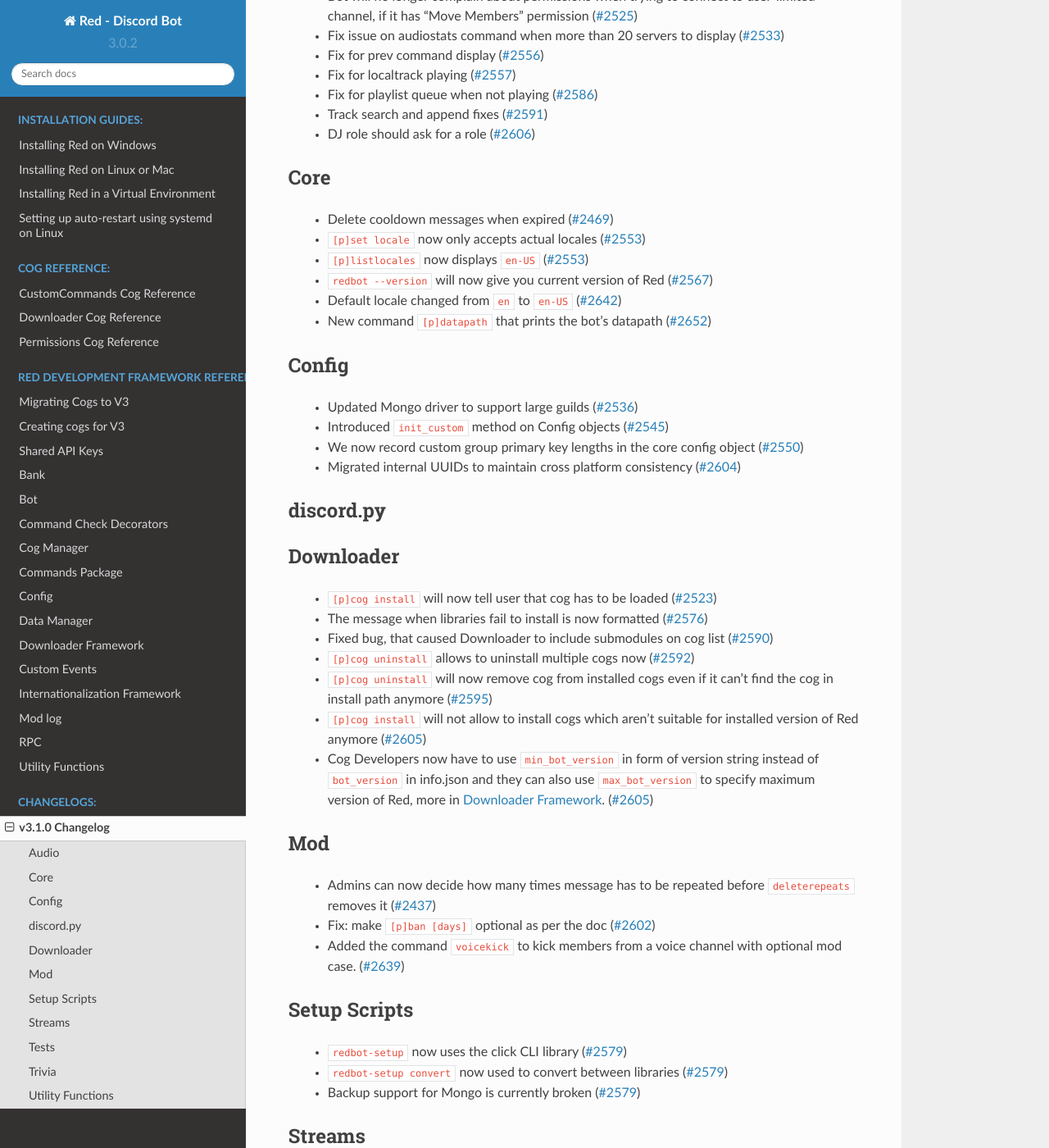
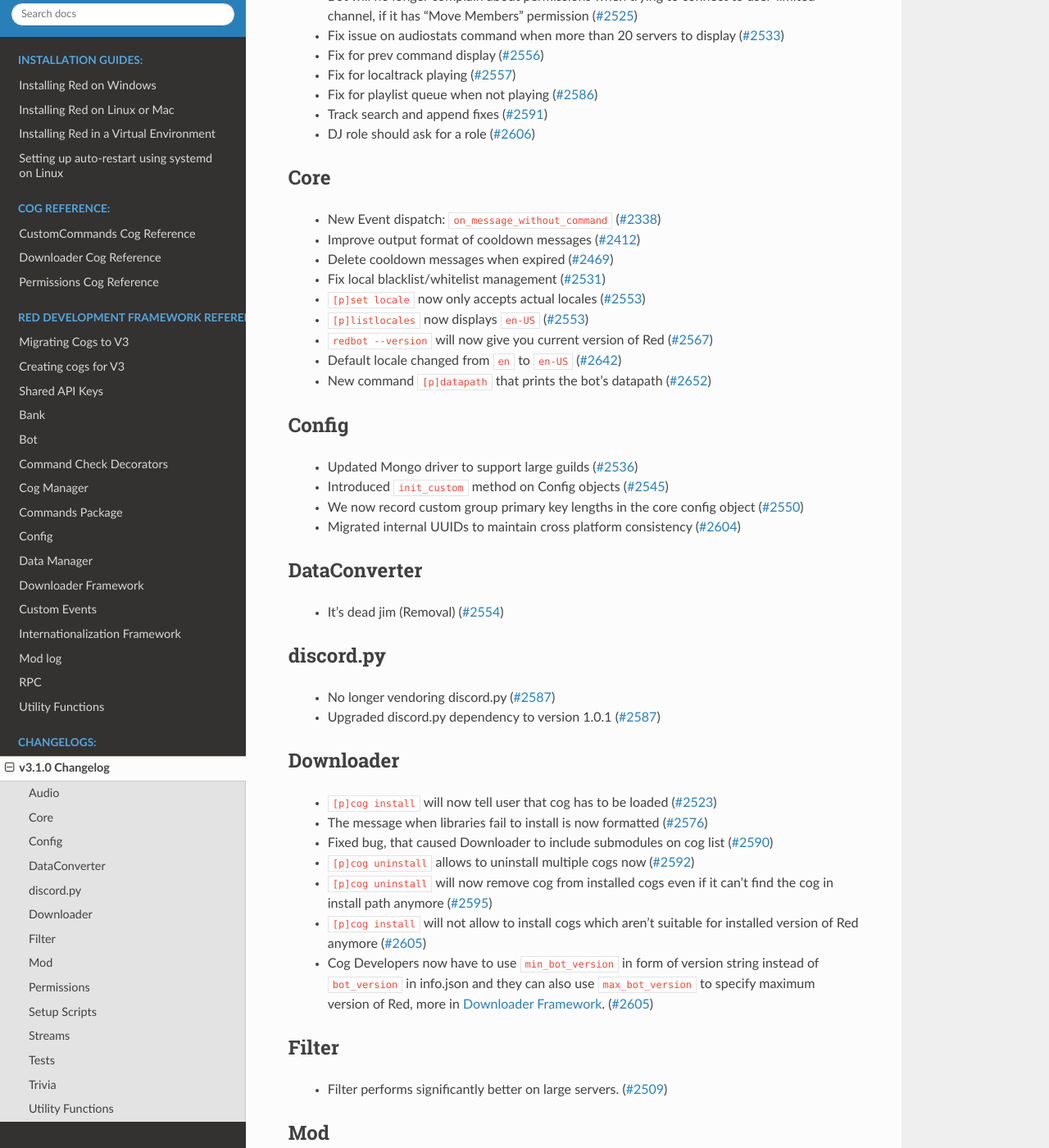
Before and after one commit to Renirous/Red-DiscordBot, a Sphinx documentation site: the page built from docs/changelog_3_1_0.rst, in a window 1280 px wide and 1400 px high, scrolled down 544 px. Shown: the whole window at 82% size. Built offline with Sphinx 7.4.7 and the Read the Docs theme 2.0.0, drawn with Linux system fonts in a browser that asks for light colours; the version number is read from the project's files by our own code; some of the changed text lies outside the part shown.

Commit message:
Add contributions to changelog  (#2666)
* Put some stuff in the changelog

* explicit note on d.py ver

```diff
--- a/docs/changelog_3_1_0.rst
+++ b/docs/changelog_3_1_0.rst
@@ -33,7 +33,10 @@
 Core
 ----
 
+ * New Event dispatch: ``on_message_without_command`` (`#2338`_)
+ * Improve output format of cooldown messages (`#2412`_)
  * Delete cooldown messages when expired (`#2469`_)
+ * Fix local blacklist/whitelist management (`#2531`_)
  * ``[p]set locale`` now only accepts actual locales (`#2553`_)
  * ``[p]listlocales`` now displays ``en-US`` (`#2553`_)
  * ``redbot --version`` will now give you current version of Red (`#2567`_)
@@ -49,9 +52,18 @@
  * We now record custom group primary key lengths in the core config object (`#2550`_)
  * Migrated internal UUIDs to maintain cross platform consistency (`#2604`_)
 
+-------------
+DataConverter
+-------------
+
+ * It's dead jim (Removal) (`#2554`_)
+
 ----------
 discord.py
 ----------
+
+ * No longer vendoring discord.py (`#2587`_)
+ * Upgraded discord.py dependency to version 1.0.1 (`#2587`_)
 
 ----------
 Downloader
@@ -65,6 +77,12 @@
  * ``[p]cog install`` will not allow to install cogs which aren't suitable for installed version of Red anymore (`#2605`_)
  * Cog Developers now have to use ``min_bot_version`` in form of version string instead of ``bot_version`` in info.json and they can also use ``max_bot_version`` to specify maximum version of Red, more in :doc:`framework_downloader`. (`#2605`_)
 
+------
+Filter
+------
+
+ * Filter performs significantly better on large servers. (`#2509`_)
+
 ---
 Mod
 ---
@@ -72,6 +90,12 @@
  * Admins can now decide how many times message has to be repeated before ``deleterepeats`` removes it (`#2437`_)
  * Fix: make ``[p]ban [days]`` optional as per the doc (`#2602`_)
  * Added the command ``voicekick`` to kick members from a voice channel with optional mod case. (`#2639`_)
+
+-----------
+Permissions
+-----------
+
+ * Removed: ``p`` alias for ``permissions`` command (`#2467`_)
 
 -------------
 Setup Scripts
@@ -104,15 +128,20 @@
 Utility Functions
 -----------------
 
+ * New: ``chat_formatting.humaize_timedelta`` (`#2412`_)
  * ``Tunnel`` - Spelling correction of method name - changed ``files_from_attatch`` to ``files_from_attach`` (old name is left for backwards compatibility) (`#2496`_)
  * ``Tunnel`` - fixed behavior of ``react_close()``, now when tunnel closes message will be sent to other end (`#2507`_)
+ * ``chat_formatting.humanize_list`` - Improved error handling of empty lists (`#2597`_)
 
 .. _#2328: https://github.com/Cog-Creators/Red-DiscordBot/pull/2328
+.. _#2338: https://github.com/Cog-Creators/Red-DiscordBot/pull/2338
+.. _#2412: https://github.com/Cog-Creators/Red-DiscordBot/pull/2412
 .. _#2437: https://github.com/Cog-Creators/Red-DiscordBot/pull/2437
 .. _#2457: https://github.com/Cog-Creators/Red-DiscordBot/pull/2457
 .. _#2461: https://github.com/Cog-Creators/Red-DiscordBot/pull/2461
 .. _#2462: https://github.com/Cog-Creators/Red-DiscordBot/pull/2462
 .. _#2465: https://github.com/Cog-Creators/Red-DiscordBot/pull/2465
+.. _#2467: https://github.com/Cog-Creators/Red-DiscordBot/pull/2467
 .. _#2469: https://github.com/Cog-Creators/Red-DiscordBot/pull/2469
 .. _#2470: https://github.com/Cog-Creators/Red-DiscordBot/pull/2470
 .. _#2472: https://github.com/Cog-Creators/Red-DiscordBot/pull/2472
@@ -122,16 +151,19 @@
 .. _#2482: https://github.com/Cog-Creators/Red-DiscordBot/pull/2482
 .. _#2496: https://github.com/Cog-Creators/Red-DiscordBot/pull/2496
 .. _#2507: https://github.com/Cog-Creators/Red-DiscordBot/pull/2507
+.. _#2509: https://github.com/Cog-Creators/Red-DiscordBot/pull/2509
 .. _#2513: https://github.com/Cog-Creators/Red-DiscordBot/pull/2513
 .. _#2521: https://github.com/Cog-Creators/Red-DiscordBot/pull/2521
 .. _#2523: https://github.com/Cog-Creators/Red-DiscordBot/pull/2523
 .. _#2525: https://github.com/Cog-Creators/Red-DiscordBot/pull/2525
+.. _#2531: https://github.com/Cog-Creators/Red-DiscordBot/pull/2531
 .. _#2533: https://github.com/Cog-Creators/Red-DiscordBot/pull/2533
 .. _#2536: https://github.com/Cog-Creators/Red-DiscordBot/pull/2536
 .. _#2540: https://github.com/Cog-Creators/Red-DiscordBot/pull/2540
 .. _#2545: https://github.com/Cog-Creators/Red-DiscordBot/pull/2545
 .. _#2550: https://github.com/Cog-Creators/Red-DiscordBot/pull/2550
 .. _#2553: https://github.com/Cog-Creators/Red-DiscordBot/pull/2553
+.. _#2554: https://github.com/Cog-Creators/Red-DiscordBot/pull/2554
 .. _#2556: https://github.com/Cog-Creators/Red-DiscordBot/pull/2556
 .. _#2557: https://github.com/Cog-Creators/Red-DiscordBot/pull/2557
 .. _#2565: https://github.com/Cog-Creators/Red-DiscordBot/pull/2565
@@ -139,10 +171,12 @@
 .. _#2576: https://github.com/Cog-Creators/Red-DiscordBot/pull/2576
 .. _#2579: https://github.com/Cog-Creators/Red-DiscordBot/pull/2579
 .. _#2586: https://github.com/Cog-Creators/Red-DiscordBot/pull/2586
+.. _#2587: https://github.com/Cog-Creators/Red-DiscordBot/pull/2587
 .. _#2590: https://github.com/Cog-Creators/Red-DiscordBot/pull/2590
 .. _#2591: https://github.com/Cog-Creators/Red-DiscordBot/pull/2591
 .. _#2592: https://github.com/Cog-Creators/Red-DiscordBot/pull/2592
 .. _#2595: https://github.com/Cog-Creators/Red-DiscordBot/pull/2595
+.. _#2597: https://github.com/Cog-Creators/Red-DiscordBot/pull/2597
 .. _#2600: https://github.com/Cog-Creators/Red-DiscordBot/pull/2600
 .. _#2602: https://github.com/Cog-Creators/Red-DiscordBot/pull/2602
 .. _#2604: https://github.com/Cog-Creators/Red-DiscordBot/pull/2604
```
